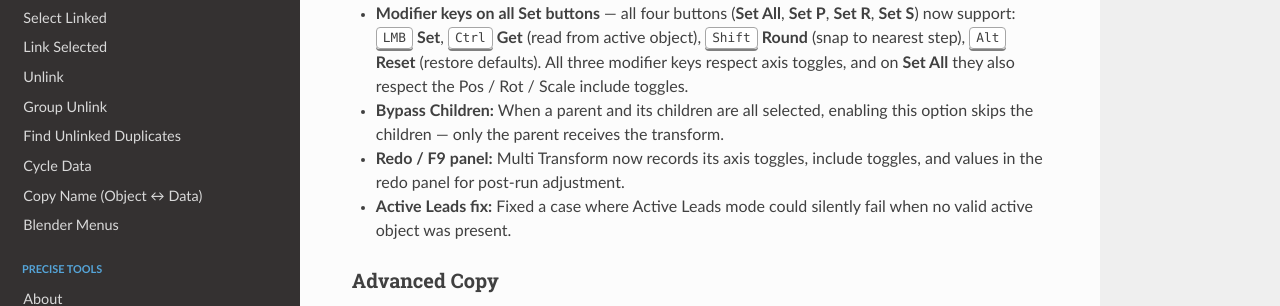
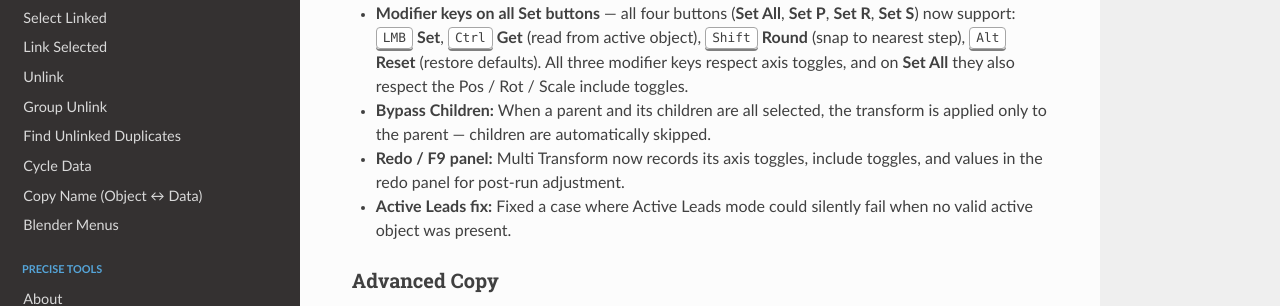
Before and after one commit to jb1981dev/Precise-Docs, a Sphinx documentation site: the page built from docs/source/instwrangler/iwversions.rst, in a window 1280 px wide and 900 px high. Shown: the part 432-738 px from the top of the window. Built offline with Sphinx 7.4.7 and the Read the Docs theme 3.1.0, drawn with Linux system fonts in a browser that asks for light colours.

Commit message:
Clarify Bypass Children description in Multi Transform section for improved understanding

```diff
--- a/docs/source/instwrangler/iwversions.rst
+++ b/docs/source/instwrangler/iwversions.rst
@@ -14,7 +14,7 @@ Multi Transform
 * **Include toggles (Pos / Rot / Scale):** Three toggles at the top of each value column now control which transform types are applied by **Set All** and by Advanced Copy's **Apply Multi Transform**. The individual **Set P**, **Set R**, and **Set S** buttons are unaffected — they always apply their own type.
 * **Modifier keys on all Set buttons** — all four buttons (**Set All**, **Set P**, **Set R**, **Set S**) now support: :kbd:`LMB` **Set**, :kbd:`Ctrl` **Get** (read from active object), :kbd:`Shift` **Round** (snap to nearest step), :kbd:`Alt` **Reset** (restore defaults). All three modifier keys respect axis toggles, and on **Set All** they also respect the Pos / Rot / Scale include toggles.
 
-* **Bypass Children:** When a parent and its children are all selected, enabling this option skips the children — only the parent receives the transform.
+* **Bypass Children:** When a parent and its children are all selected, the transform is applied only to the parent — children are automatically skipped.
 * **Redo / F9 panel:** Multi Transform now records its axis toggles, include toggles, and values in the redo panel for post-run adjustment.
 * **Active Leads fix:** Fixed a case where Active Leads mode could silently fail when no valid active object was present.
 
```
